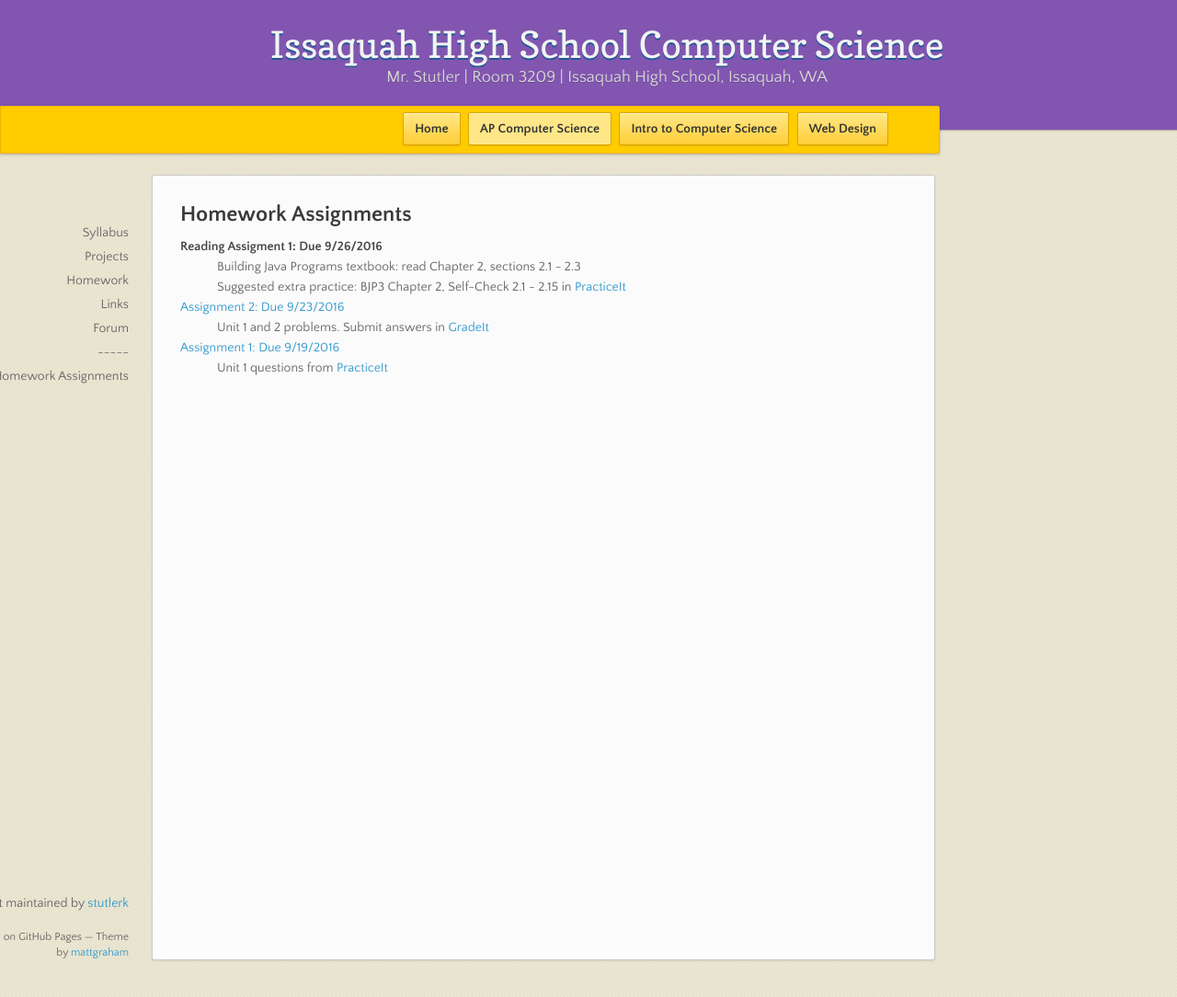
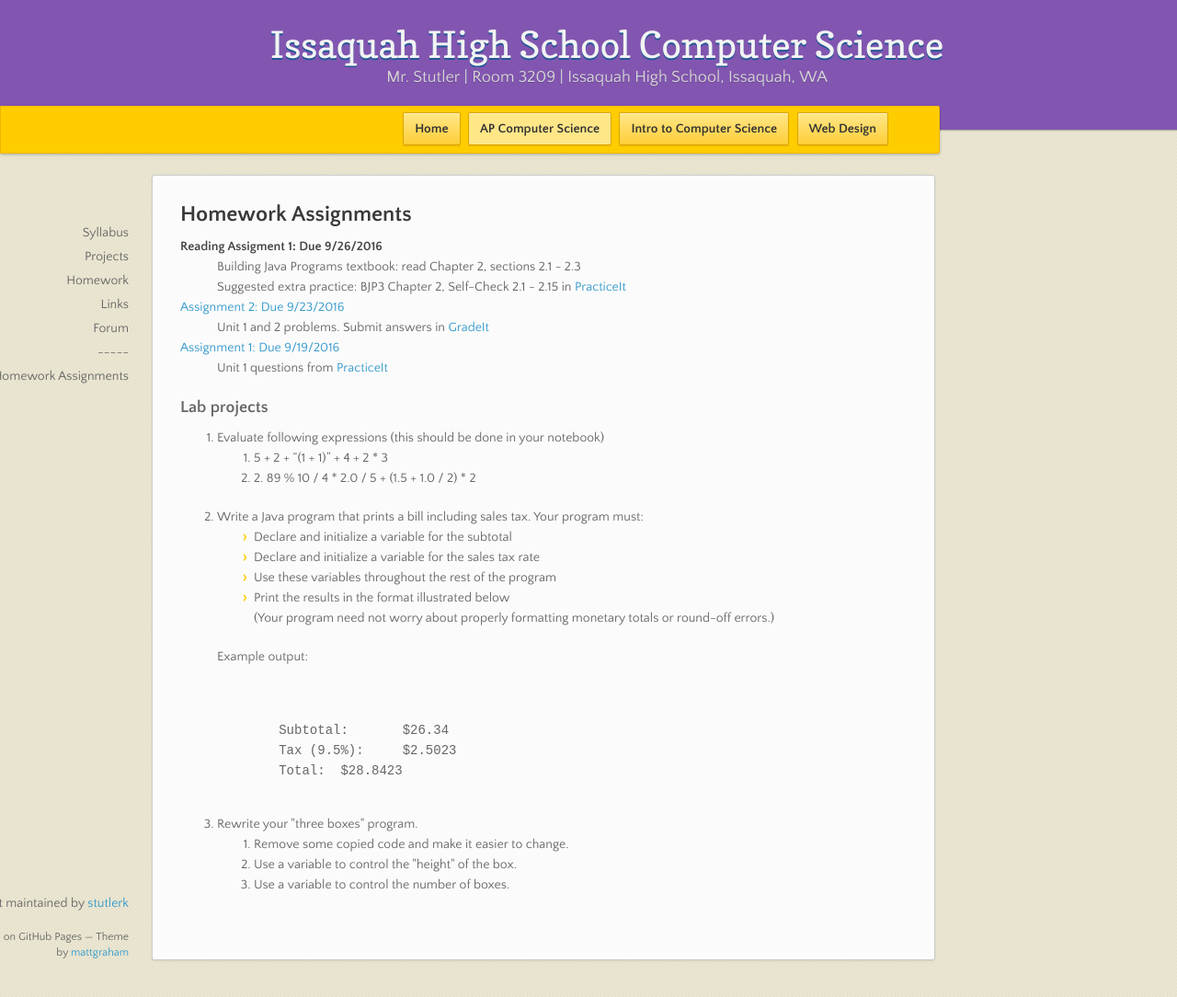
Before and after one commit to stutlerk/ihs-website, a Jekyll site: the page built from _apcs/homework.html, in a window 1280 px wide and 1084 px high. Shown: the whole window at 92% size. Built offline with Jekyll 4.4.1, drawn with Linux system fonts in a browser that asks for light colours; nearby versions of some CDN libraries.

Commit message:
Add lab day work.

```diff
--- a/_apcs/homework.html
+++ b/_apcs/homework.html
@@ -21,4 +21,34 @@ layout: course
     <dd>PowerPoint slide deck covering computer hardware and binary data</dd>
 -->
 </dl>
+<h3>Lab projects</h3>
+<ol>
+<li>Evaluate following expressions (this should be done in your notebook)
+<ol>
+<li>5 + 2 + “(1 + 1)” + 4 + 2 * 3</li>
+	<li>2. 89 % 10 / 4 * 2.0 / 5 + (1.5 + 1.0 / 2) * 2 </li>
+</ol>	</li>
+<li>Write a Java program that prints a bill including sales tax. Your program must:
+<ul>
+<li>Declare and initialize a variable for the subtotal</li>
+<li>Declare and initialize a variable for the sales tax rate</li>
+<li>Use these variables throughout the rest of the program</li>
+<li>Print the results in the format illustrated below</li>
+	(Your program need not worry about properly formatting monetary totals or round-off errors.)
+</ul>
+	Example output:
+<xmp>
+
+	Subtotal:	$26.34
+	Tax (9.5%):	$2.5023
+	Total:	$28.8423
+	</xmp></li>
+<li>Rewrite your "three boxes" program.
+<ol>
+    <li>Remove some copied code and make it easier to change.</li>
+    <li>Use a variable to control the "height" of the box.</li>
+    <li>Use a variable to control the number of boxes.</li>
+</ol>
+	</li>
+</ol>
 </section>
```
